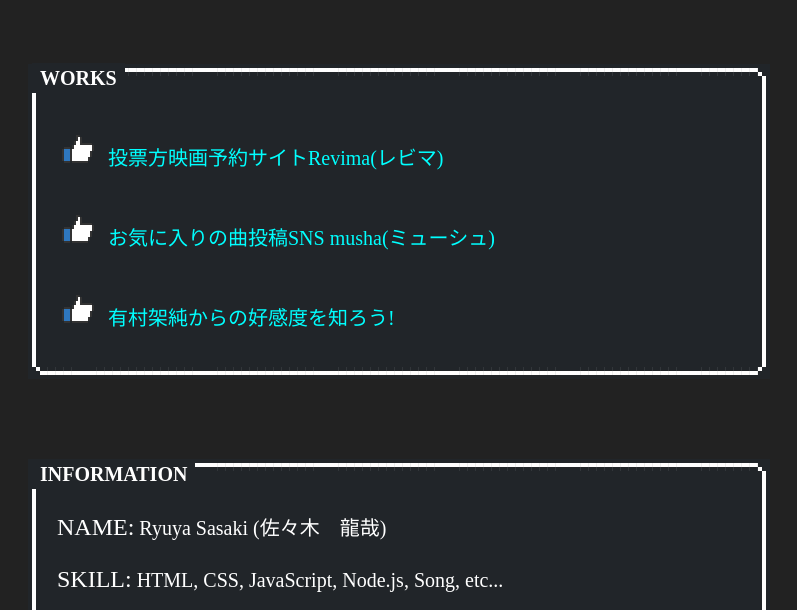
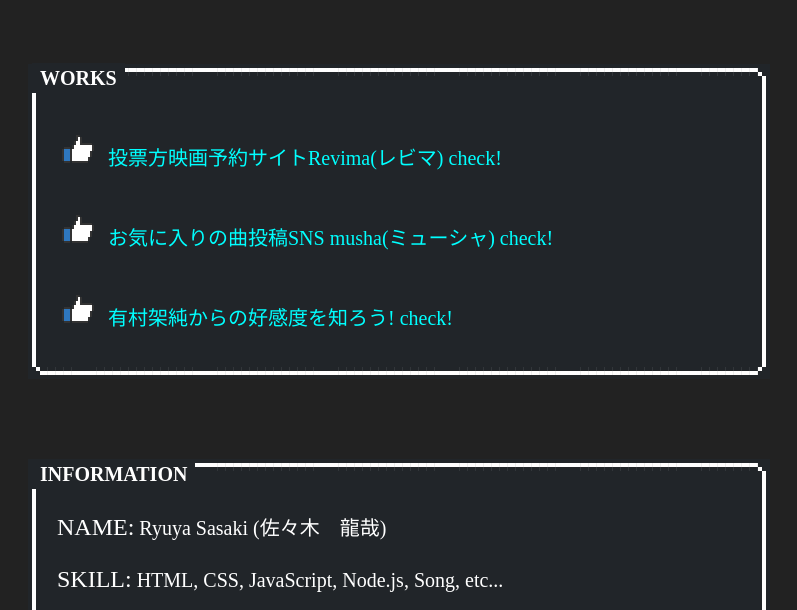
Before and after one commit to R-S-code/Portfolio, a website: page index.html in a window 1280 px wide. Shown: the part 1280-1890 px from the top of the page, without its empty margins (241-1038 px from the left). Drawn offline with nearby package versions, Linux system fonts and the light colour scheme; a web font is replaced by a local one.

Commit message:
誤字修正

```diff
--- a/index.html
+++ b/index.html
@@ -172,9 +172,9 @@
         <div class="nes-container is-rounded is-dark with-title information-container">
           <h2 class="title">WORKS</h2>
           <div class="works-contents-wrapper">
-            <a href="./work1.html"><p class="works-first-contents"><i class="nes-icon like"></i>投票方映画予約サイトRevima(レビマ)</p></a>
-            <a href="./work2.html"><p><i class="nes-icon like"></i>お気に入りの曲投稿SNS musha(ミューシュ)</p></a>
-            <a href="./work3.html"><p><i class="nes-icon like"></i>有村架純からの好感度を知ろう!</p></a>
+            <a href="./work1.html"><p class="works-first-contents"><i class="nes-icon like"></i>投票方映画予約サイトRevima(レビマ) check!</p></a>
+            <a href="./work2.html"><p><i class="nes-icon like"></i>お気に入りの曲投稿SNS musha(ミューシャ) check!</p></a>
+            <a href="./work3.html"><p><i class="nes-icon like"></i>有村架純からの好感度を知ろう! check!</p></a>
           </div>
         </div>
       </div>
```
